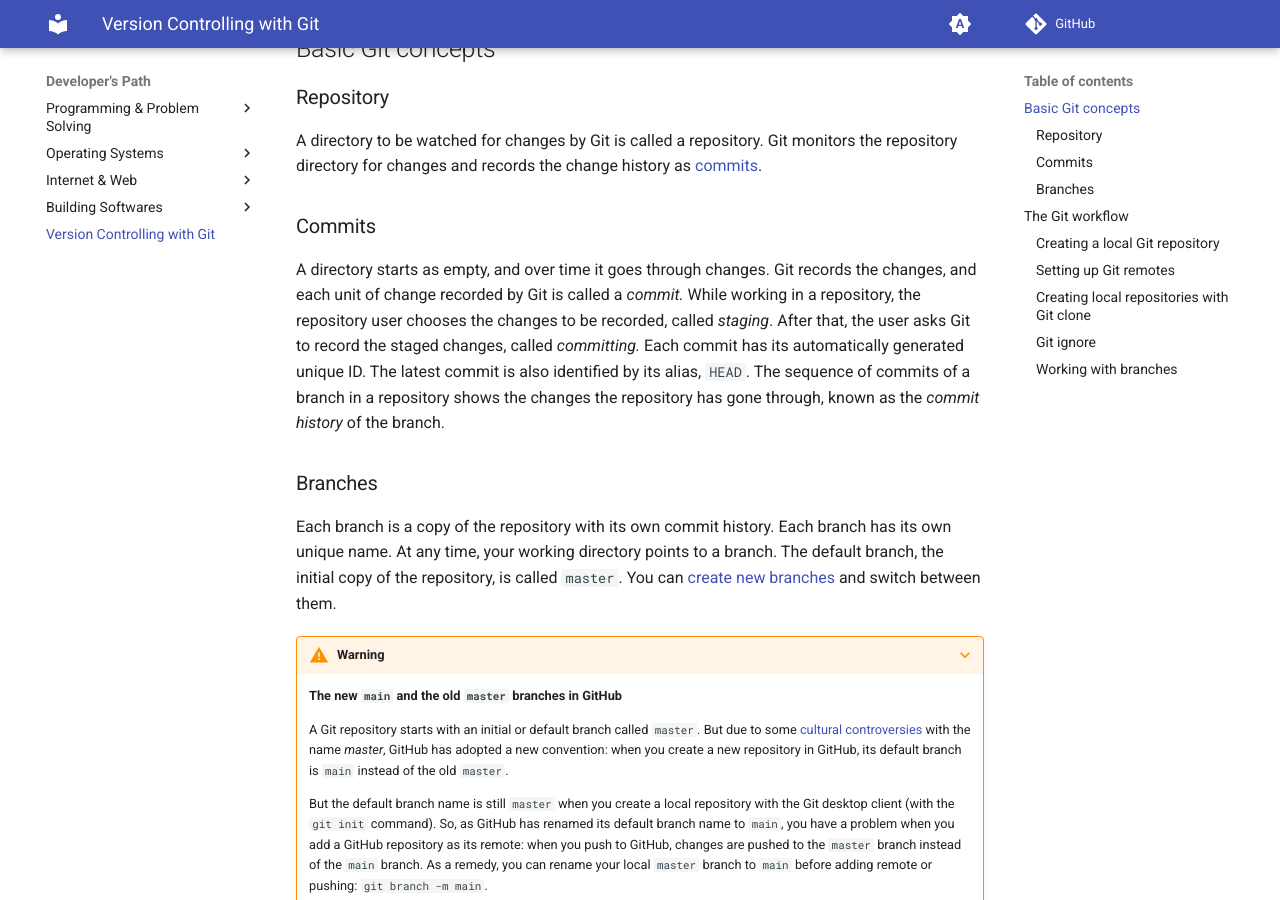
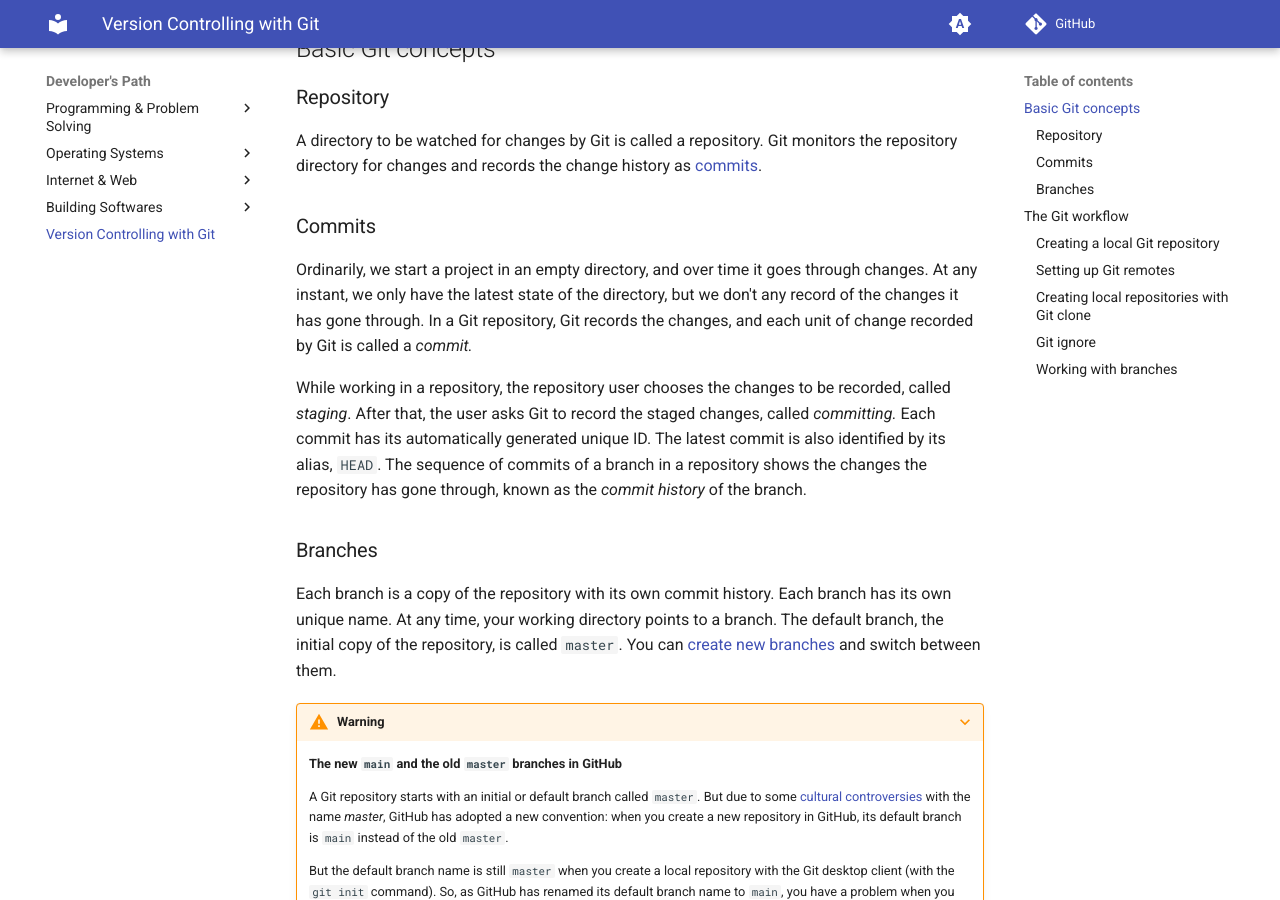
Before and after one commit to gharials/dev-path, an MkDocs documentation site: the page built from docs/vcs-git.md, in a window 1280 px wide and 900 px high, scrolled down 621 px. Built offline with MkDocs 1.6.1 and Material for MkDocs 9.7.7, drawn with Linux system fonts in a browser that asks for light colours; comment, search, counter and statistics services are not loaded.

Commit message:
'vcs-git': copy edit commits section.

```diff
--- a/docs/vcs-git.md
+++ b/docs/vcs-git.md
@@ -16,7 +16,9 @@ A directory to be watched for changes by Git is called a repository. Git monitor
 
 ### Commits
 
-A directory starts as empty, and over time it goes through changes. Git records the changes, and each unit of change recorded by Git is called a _commit._ While working in a repository, the repository user chooses the changes to be recorded, called _staging_. After that, the user asks Git to record the staged changes, called _committing._ Each commit has its automatically generated unique ID. The latest commit is also identified by its alias, `HEAD`. The sequence of commits of a branch in a repository shows the changes the repository has gone through, known as the _commit history_ of the branch.
+Ordinarily, we start a project in an empty directory, and over time it goes through changes. At any instant, we only have the latest state of the directory, but we don't any record of the changes it has gone through. In a Git repository, Git records the changes, and each unit of change recorded by Git is called a _commit._
+
+While working in a repository, the repository user chooses the changes to be recorded, called _staging_. After that, the user asks Git to record the staged changes, called _committing._ Each commit has its automatically generated unique ID. The latest commit is also identified by its alias, `HEAD`. The sequence of commits of a branch in a repository shows the changes the repository has gone through, known as the _commit history_ of the branch.
 
 ### Branches
 
```
